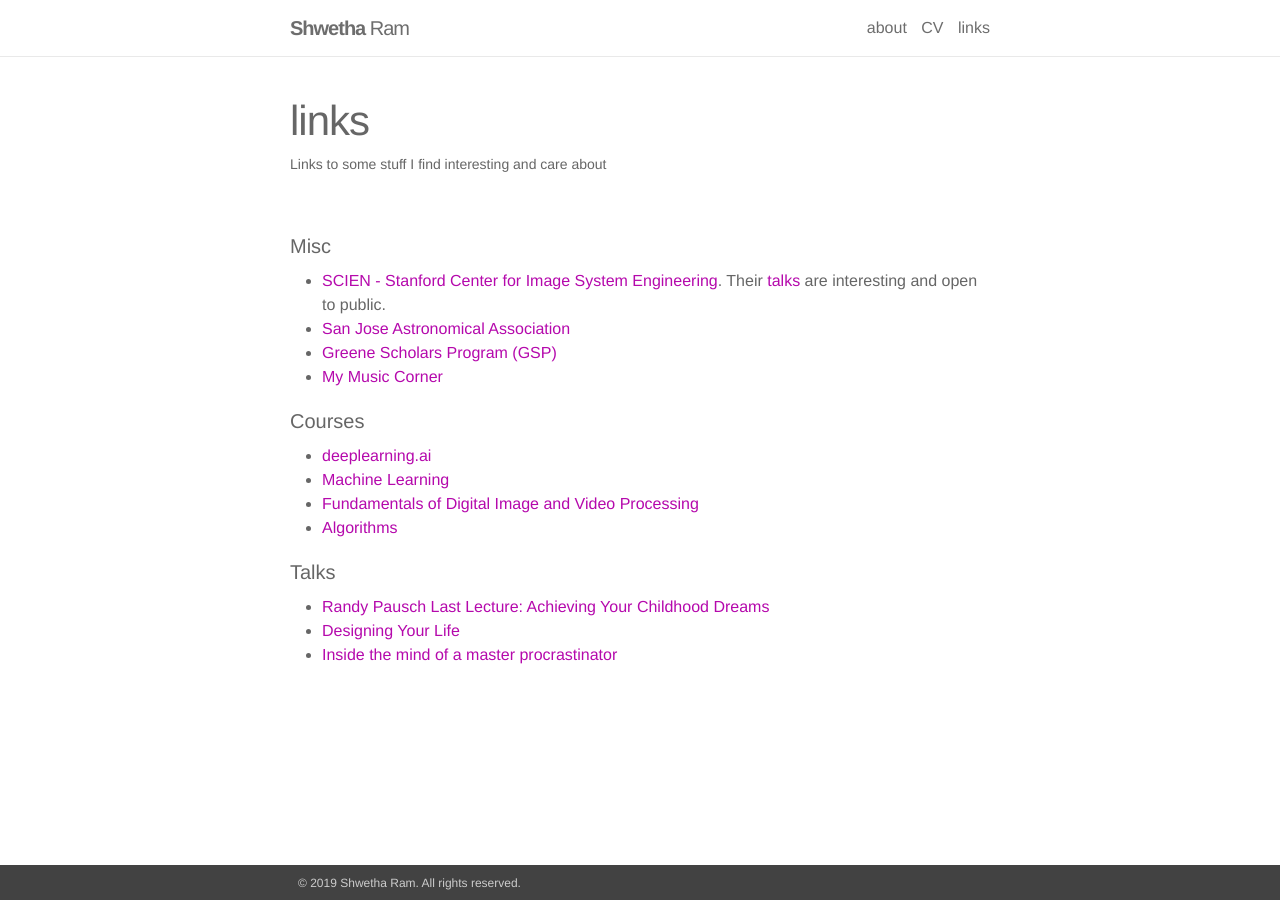
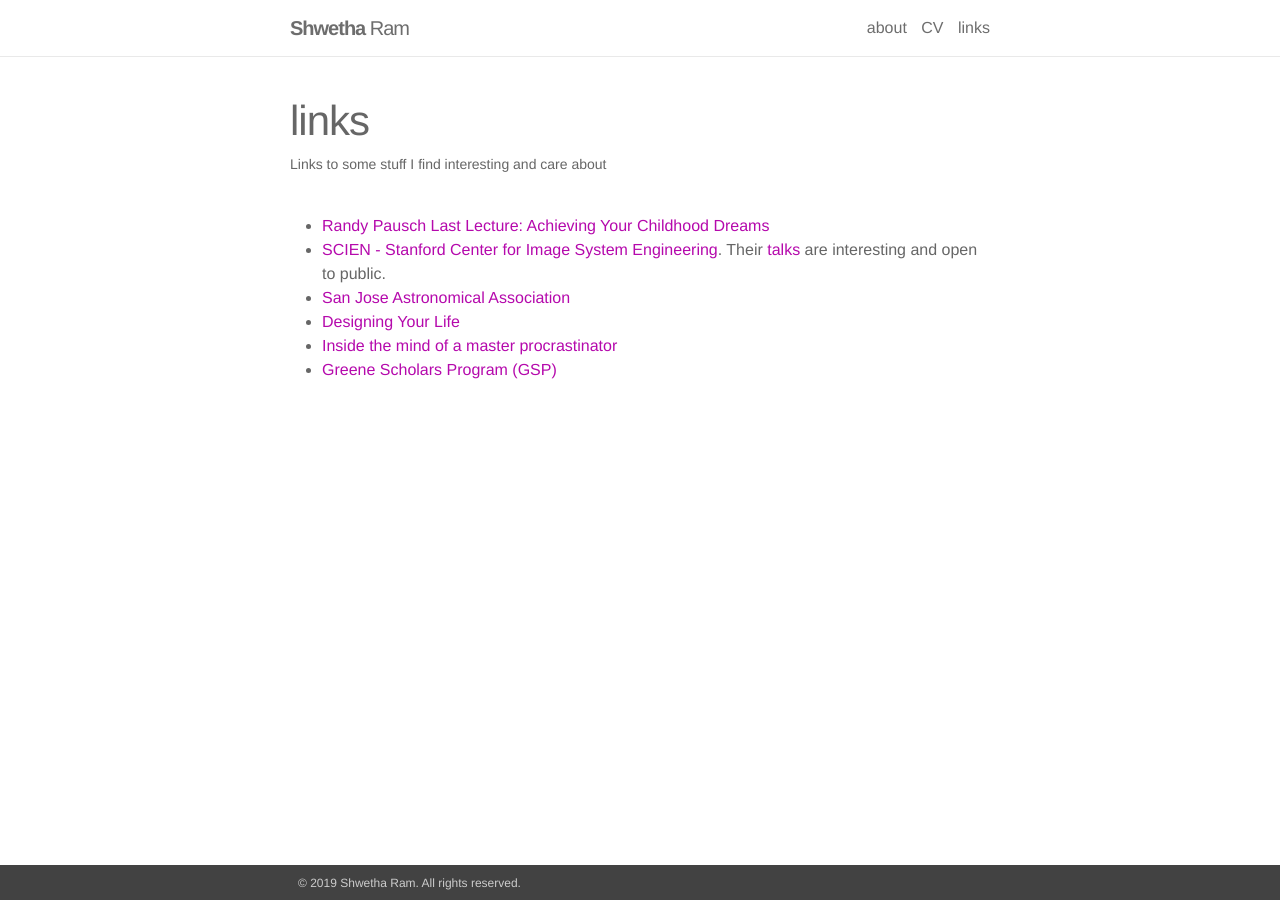
Before and after one commit to shwetharam0407/shwetharam0407.github.io, a Jekyll site: the page built from _pages/links.md, in a window 1280 px wide. Built offline with Jekyll 4.4.1, drawn with Linux system fonts in a browser that asks for light colours; nearby versions of some CDN libraries.

Commit message:
updated links

```diff
--- a/_pages/links.md
+++ b/_pages/links.md
@@ -4,19 +4,10 @@ permalink: /links/
 title: links
 description:  Links to some stuff I find interesting and care about
 ---
-#### Misc
+
+- [Randy Pausch Last Lecture: Achieving Your Childhood Dreams](https://www.youtube.com/watch?v=ji5_MqicxSo)
 - [SCIEN - Stanford Center for Image System Engineering](https://scien.stanford.edu). Their [talks](https://scien.stanford.edu/index.php/events/scien-seminars/) are interesting and open to public.
 - [San Jose Astronomical Association](https://www.sjaa.net)
-- [Greene Scholars Program (GSP)](https://www.greenescholars.org/)
-- [My Music Corner](https://shwetharam0407.github.io/music-corner/)
-
-#### Courses
-- [deeplearning.ai](https://www.coursera.org/specializations/deep-learning?)
-- [Machine Learning](https://www.coursera.org/learn/machine-learning)
-- [Fundamentals of Digital Image and Video Processing](https://www.coursera.org/learn/digital/home/welcome)
-- [Algorithms](https://www.coursera.org/specializations/algorithms)
-
-#### Talks
-- [Randy Pausch Last Lecture: Achieving Your Childhood Dreams](https://www.youtube.com/watch?v=ji5_MqicxSo)
 - [Designing Your Life](https://www.youtube.com/watch?v=SemHh0n19LA&t=799s)
 - [Inside the mind of a master procrastinator](https://www.youtube.com/watch?v=arj7oStGLkU&t=4s)
+- [Greene Scholars Program (GSP)](https://www.greenescholars.org/)
```
